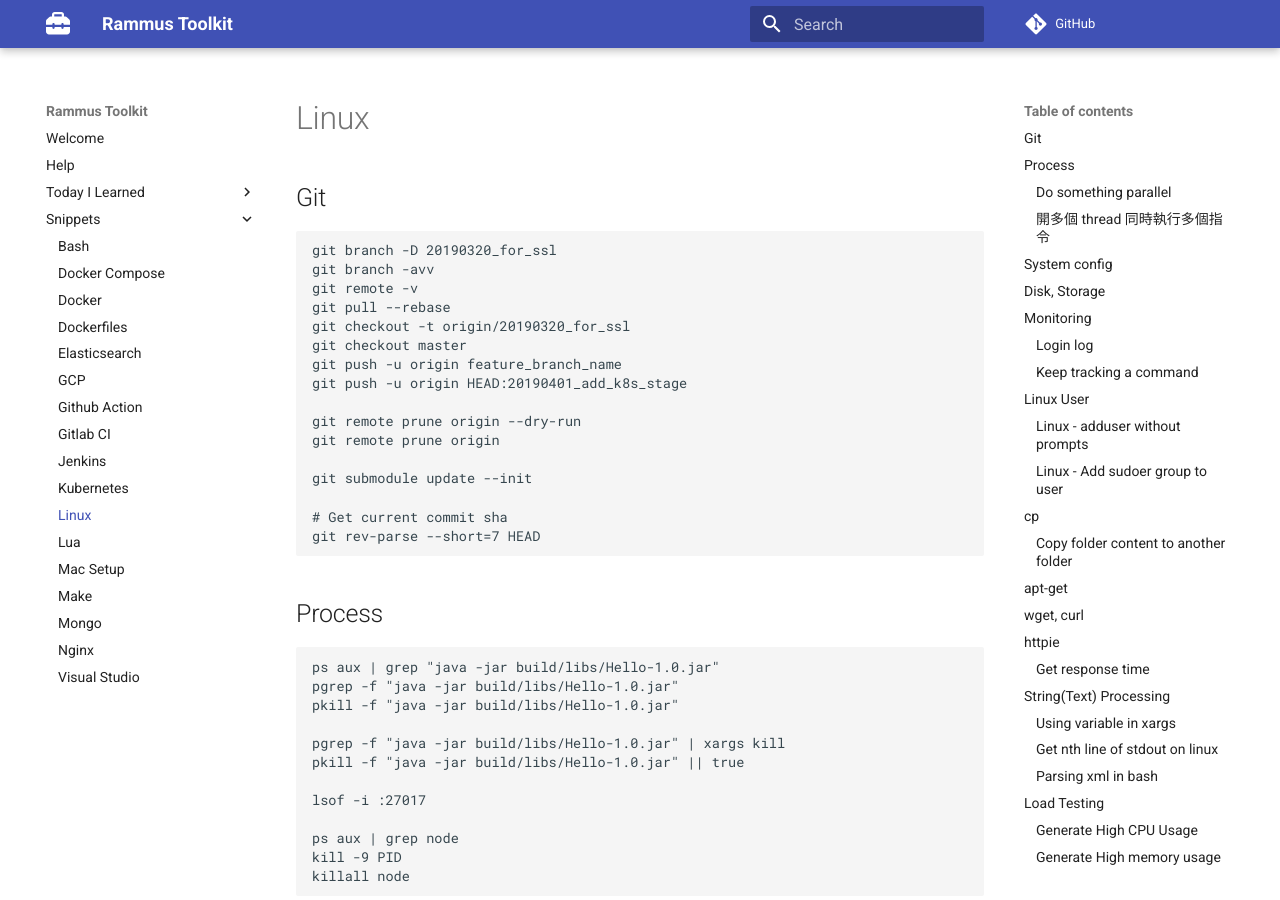
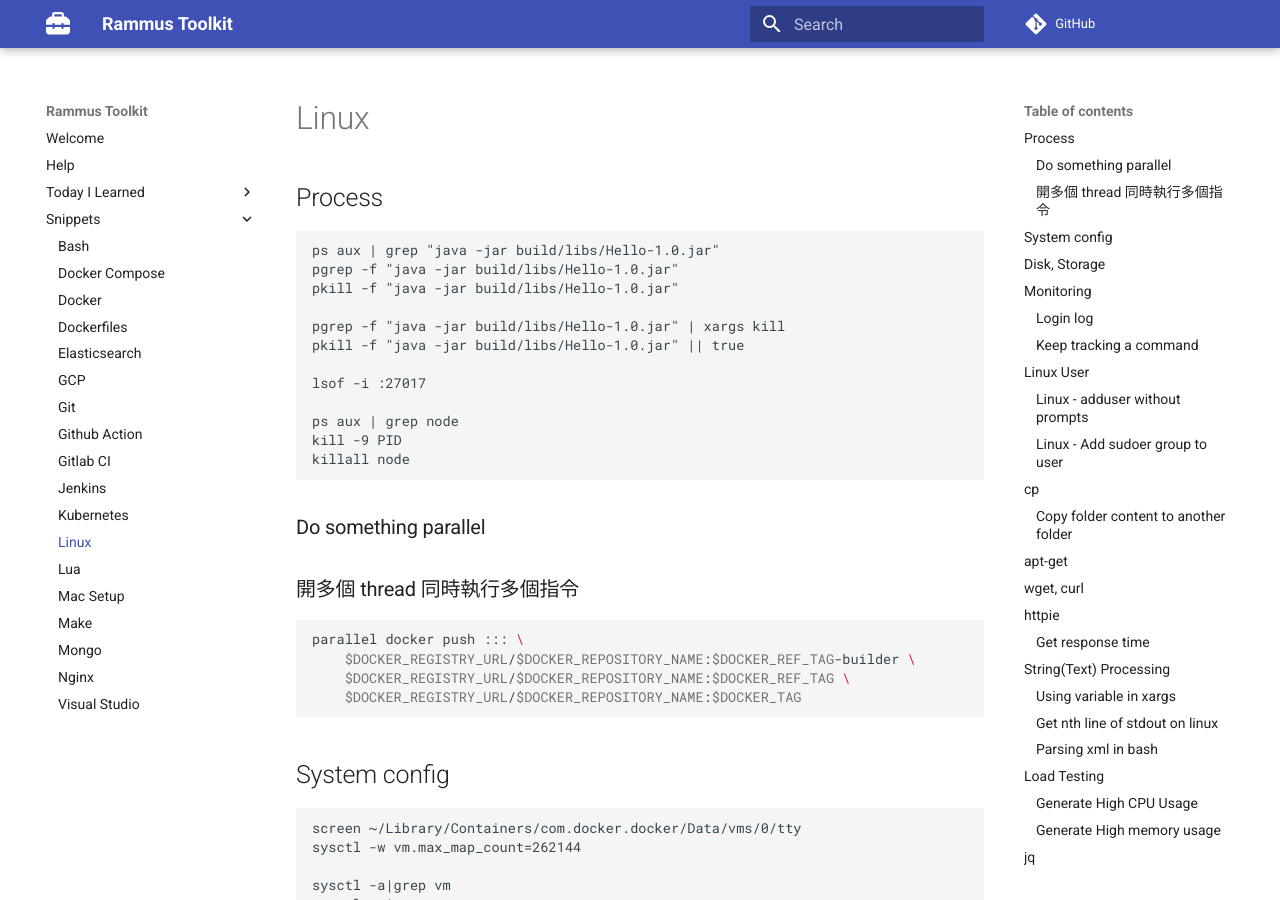
Before and after one commit to RammusXu/toolkit, an MkDocs documentation site: the page built from docs/snippets/linux.md, in a window 1280 px wide and 900 px high. Built offline with MkDocs 1.6.1 and Material for MkDocs 9.7.7, drawn with Linux system fonts in a browser that asks for light colours; comment, search, counter and statistics services are not loaded.

Commit message:
Move git snippet

````diff
--- a/docs/snippets/linux.md
+++ b/docs/snippets/linux.md
@@ -1,23 +1,3 @@
-## Git
-```
-git branch -D 20190320_for_ssl
-git branch -avv
-git remote -v
-git pull --rebase
-git checkout -t origin/20190320_for_ssl
-git checkout master
-git push -u origin feature_branch_name
-git push -u origin HEAD:20190401_add_k8s_stage
-
-git remote prune origin --dry-run
-git remote prune origin
-
-git submodule update --init
-
-# Get current commit sha
-git rev-parse --short=7 HEAD
-```
-
 ## Process
 ```
 ps aux | grep "java -jar build/libs/Hello-1.0.jar"
````
Also changed, not shown: docs/snippets/git.md (added, +39 -0 lines).
